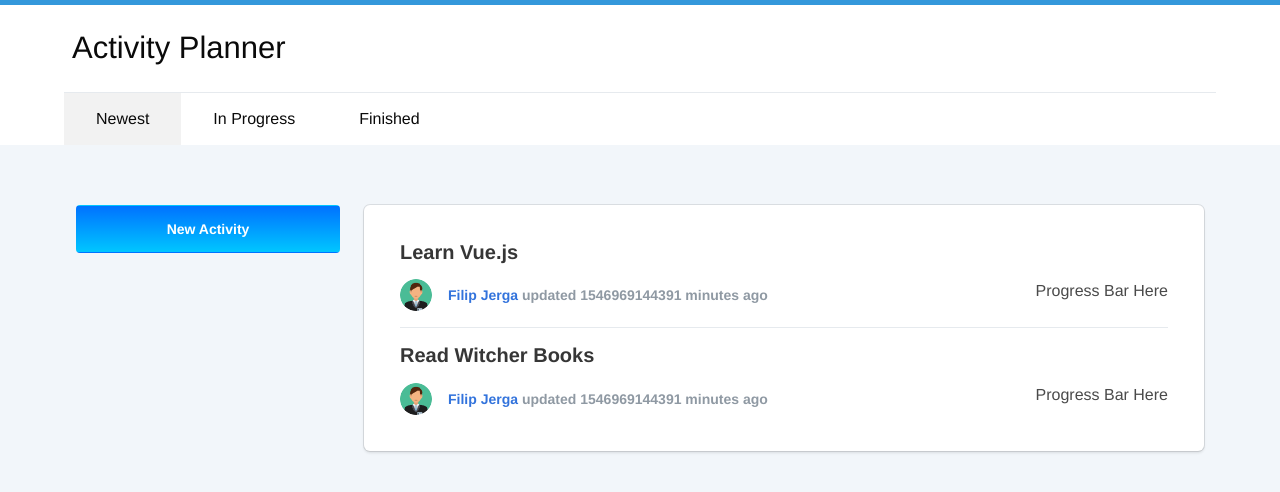
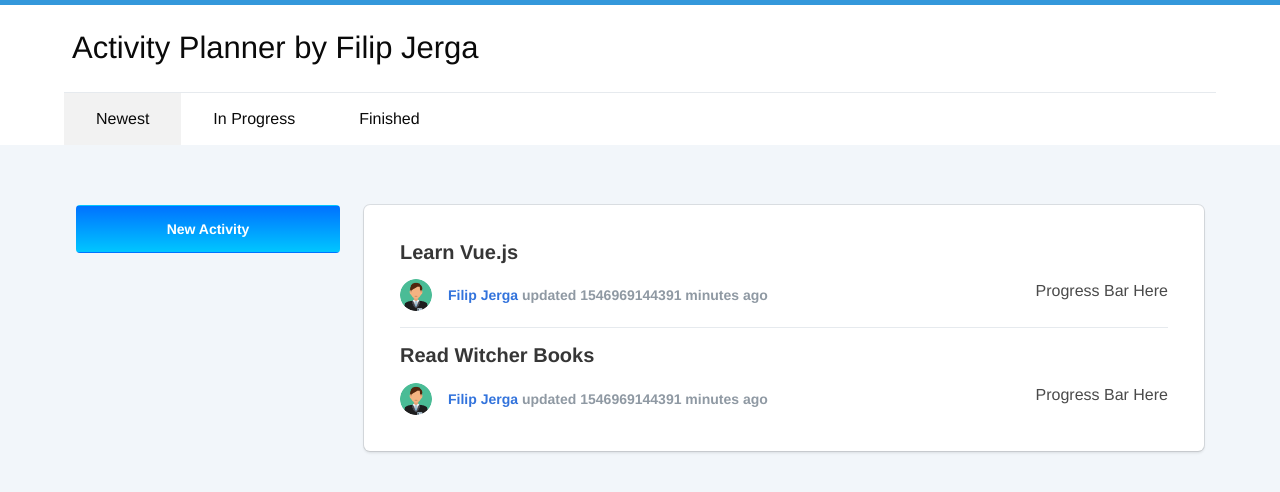
Before and after one commit to Jerga99/vue-activity-course, a Vue app: page / in a window 1280 px wide. Shown: the top 492 px of the page. Built offline with nearby package versions, Linux system fonts and the light colour scheme.

Commit message:
6 Watchers

```diff
--- a/src/App.vue
+++ b/src/App.vue
@@ -3,7 +3,7 @@
     <nav class="navbar is-white topNav">
       <div class="container">
         <div class="navbar-brand">
-          <h1>Activity Planner</h1>
+          <h1>{{ fullAppName }}</h1>
         </div>
       </div>
     </nav>
@@ -116,9 +116,8 @@ export default {
   data () {
     return {
       isFormDisplayed: false,
-      message: 'Hello Vue!',
-      titleMessage: 'Title Message Vue!!!!!',
-      isTextDisplayed: true,
+      creator: 'Filip Jerga',
+      appName: 'Activity Planner',
       newActivity: {
         title: '',
         notes: ''
@@ -129,27 +128,32 @@ export default {
         categories: {}
     }
   },
-  beforeCreate () {
-    console.log('beforeCreate called!')
+  computed: {
+    isFormValid () {
+      return this.newActivity.title && this.newActivity.notes
+    },
+    fullAppName () {
+      return this.appName + ' by ' + this.creator
+    }
   },
+  // watch: {
+  //   creator (val) {
+  //     console.log(val)
+  //     debugger
+  //     return this.appName + ' by ' + val
+  //   },
+  //   appName (val) {
+  //     console.log(val)
+  //     debugger
+  //     return val + ' by ' + this.creator
+  //   }
+  // },
   created () {
     this.activities = fetchActivities()
     this.user = fetchUser()
     this.categories = fetchCategories()
-
-    console.log(this.user)
-    console.log(this.categories)
-  },
-  computed: {
-    isFormValid () {
-      console.log('calling is FormValid!!!')
-      return this.newActivity.title && this.newActivity.notes
-    }
   },
   methods: {
-    toggleTextDisplay () {
-      this.isTextDisplayed = !this.isTextDisplayed
-    },
     toggleFormDisplay () {
       this.isFormDisplayed = !this.isFormDisplayed
     },
```
Also changed, not shown: Assigments.txt.
